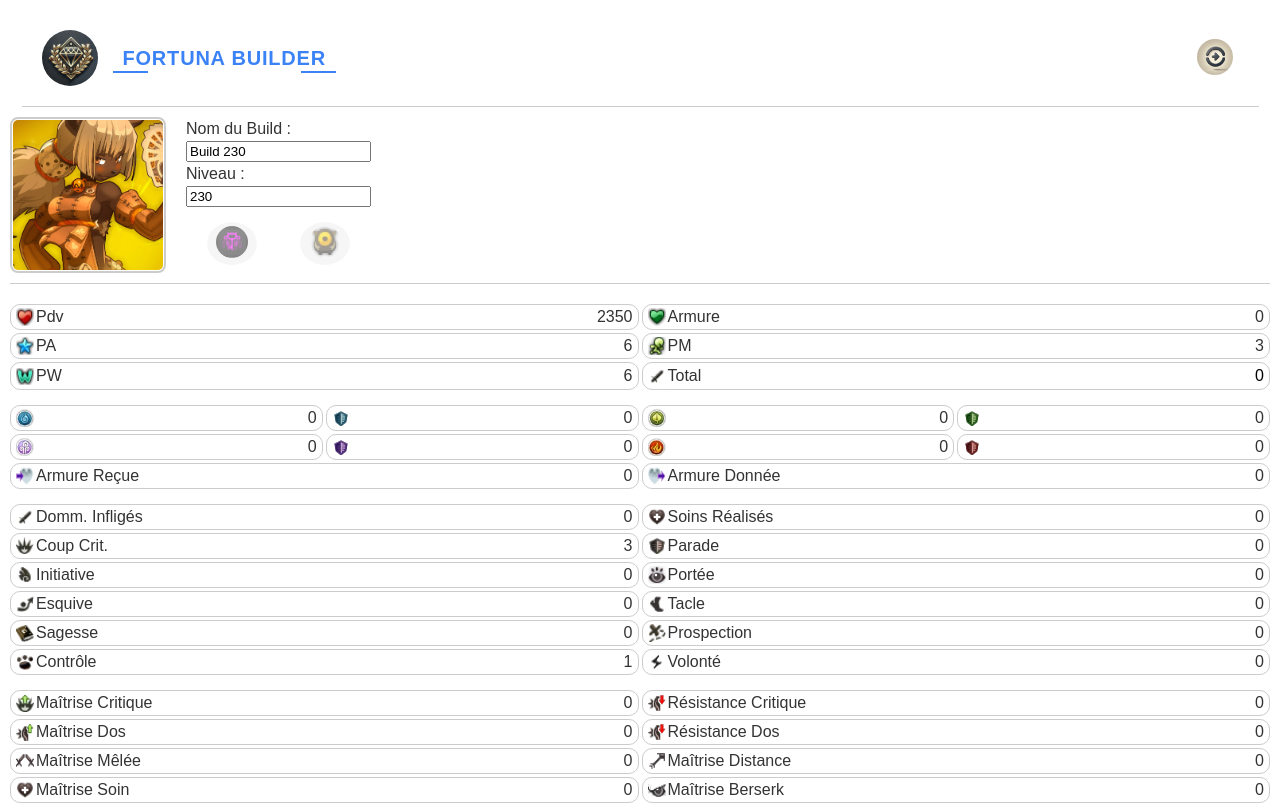
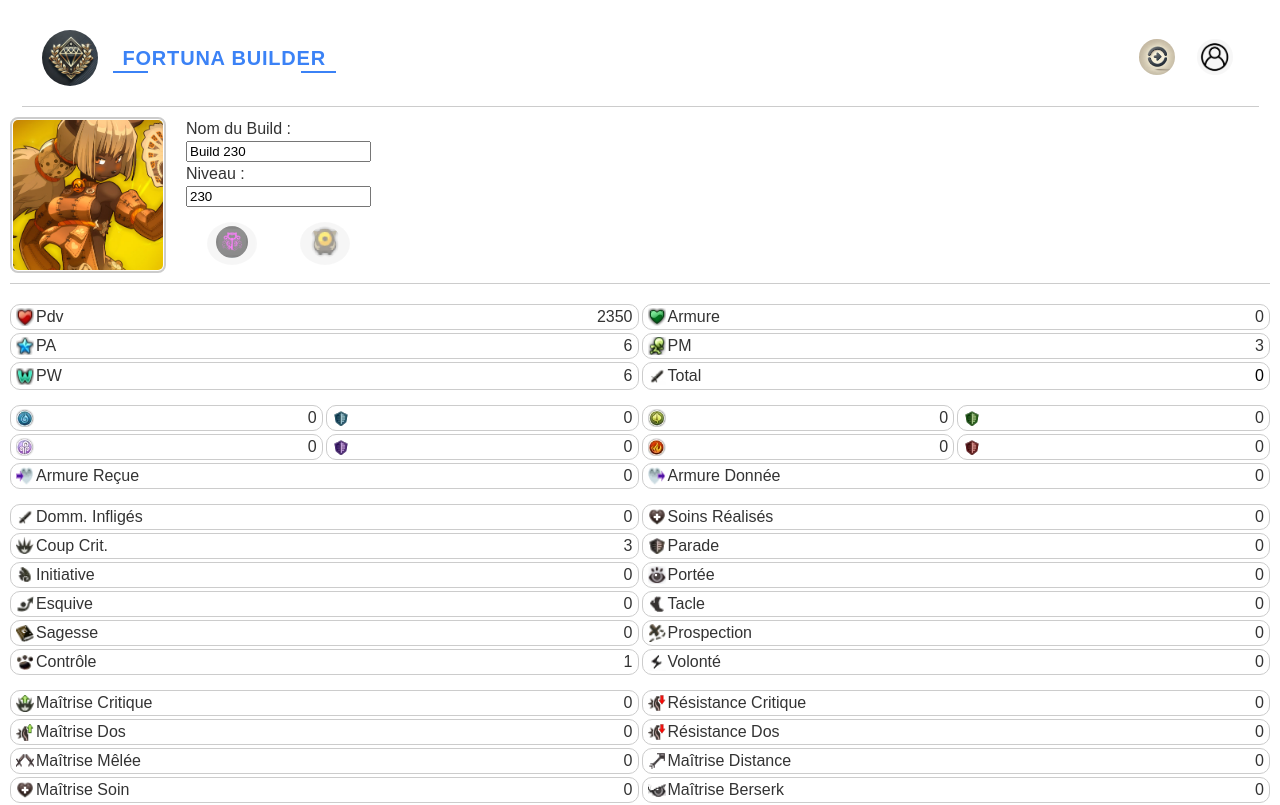
Before and after one commit to CorentinCoulet/Fortuna-Builder, a React (Vite) app in the folder frontend/: page / in a window 1280 px wide. Shown: the top 805 px of the page. Built offline with nearby package versions, Linux system fonts and the light colour scheme.

Commit message:
changement du readme

```diff
--- a/frontend/src/components/Others/Header.tsx
+++ b/frontend/src/components/Others/Header.tsx
@@ -119,7 +119,7 @@ const Header: React.FC = () => {
             </button>
           )} */}
 
-          {/* {!isLoggedIn ? (
+          {!isLoggedIn ? (
             <button className="login-button" onClick={handleLoginClick}>
               <img
                 loading="lazy"
@@ -137,7 +137,7 @@ const Header: React.FC = () => {
                 className="icon logIcon"
               />
             </button>
-          )} */}
+          )}
         </div>
       </header>
 
```
Also changed, not shown: 1 other file (tests, documents, lock files or other folders).
